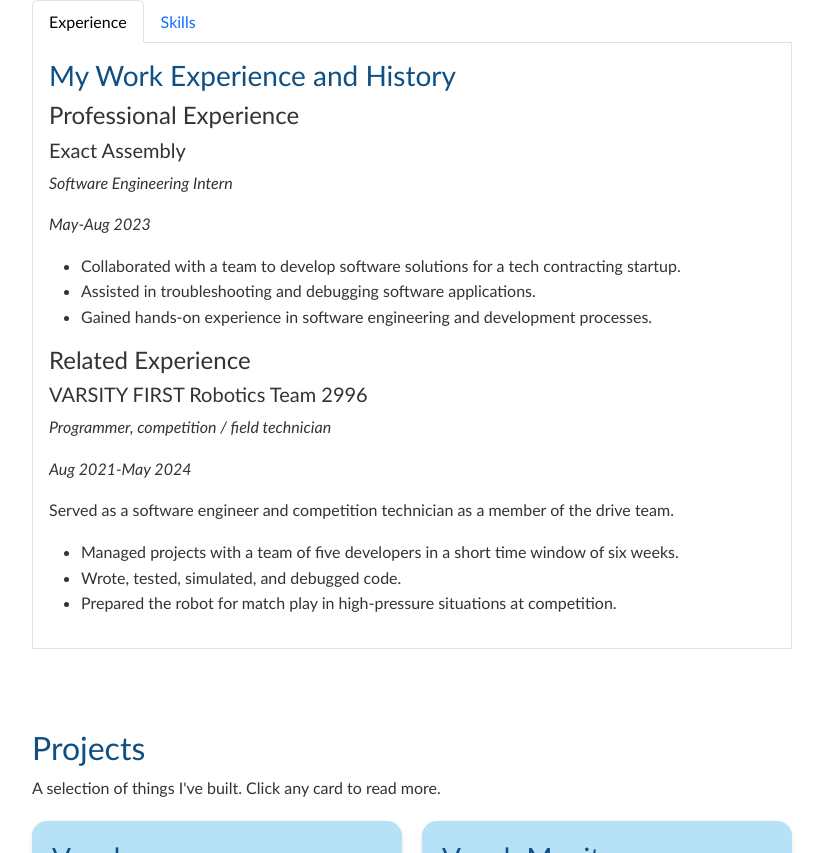
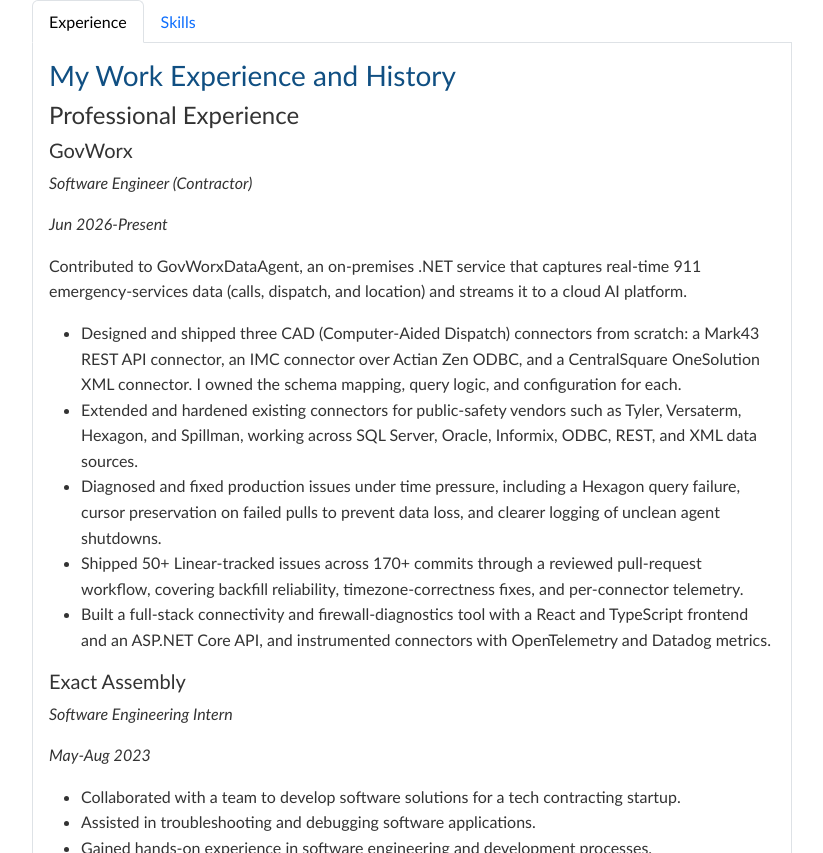
Before and after one commit to bsafig/portfolio-web-page, a React (Vite) app: page / in a window 1280 px wide. Shown: the part 538-1391 px from the top of the page, without its empty margins (228-1051 px from the left). Built offline with nearby package versions, Linux system fonts and the light colour scheme.

Commit message:
feat: add GovWorx experience and reorder skills

```diff
--- a/src/pages/Home.jsx
+++ b/src/pages/Home.jsx
@@ -10,6 +10,41 @@
   <>
     <h3>My Work Experience and History</h3>
     <h4>Professional Experience</h4>
+
+    <h5>GovWorx</h5>
+    <p><em>Software Engineer (Contractor)</em></p>
+    <p><em>Jun 2026-Present</em></p>
+    <p>
+      Contributed to GovWorxDataAgent, an on-premises .NET service that captures real-time 911
+      emergency-services data (calls, dispatch, and location) and streams it to a cloud AI platform.
+    </p>
+    <ul>
+      <li>
+        Designed and shipped three CAD (Computer-Aided Dispatch) connectors from scratch: a Mark43
+        REST API connector, an IMC connector over Actian Zen ODBC, and a CentralSquare OneSolution
+        XML connector. I owned the schema mapping, query logic, and configuration for each.
+      </li>
+      <li>
+        Extended and hardened existing connectors for public-safety vendors such as Tyler,
+        Versaterm, Hexagon, and Spillman, working across SQL Server, Oracle, Informix, ODBC, REST,
+        and XML data sources.
+      </li>
+      <li>
+        Diagnosed and fixed production issues under time pressure, including a Hexagon query failure,
+        cursor preservation on failed pulls to prevent data loss, and clearer logging of unclean
+        agent shutdowns.
+      </li>
+      <li>
+        Shipped 50+ Linear-tracked issues across 170+ commits through a reviewed pull-request
+        workflow, covering backfill reliability, timezone-correctness fixes, and per-connector
+        telemetry.
+      </li>
+      <li>
+        Built a full-stack connectivity and firewall-diagnostics tool with a React and TypeScript
+        frontend and an ASP.NET Core API, and instrumented connectors with OpenTelemetry and Datadog
+        metrics.
+      </li>
+    </ul>
 
     <h5>Exact Assembly</h5>
     <p><em>Software Engineering Intern</em></p>
@@ -40,22 +75,35 @@
 
     <h5>Technical Skills</h5>
     <ul>
+      <li>C#</li>
+      <li>.NET</li>
+      <li>ASP.NET Core</li>
+      <li>SQL</li>
+      <li>TypeScript</li>
+      <li>React</li>
+      <li>REST API Integration</li>
+      <li>System Integration</li>
+      <li>Data Pipelines / ETL</li>
+      <li>Entity Framework Core</li>
+      <li>Observability (OpenTelemetry &amp; Datadog)</li>
+      <li>Quartz.NET (Job Scheduling)</li>
+      <li>Docker</li>
+      <li>Java</li>
+      <li>C++</li>
+      <li>C</li>
+      <li>Python</li>
+      <li>JavaScript</li>
       <li>Git</li>
-      <li>C</li>
-      <li>C++</li>
-      <li>Java</li>
-      <li>Python</li>
-      <li>Software Construction</li>
-      <li>Software Design</li>
-      <li>Software Development</li>
+      <li>XML</li>
       <li>HTML</li>
       <li>CSS</li>
-      <li>SQL</li>
-      <li>JavaScript</li>
       <li>Bootstrap</li>
+      <li>Software Design</li>
+      <li>Software Construction</li>
+      <li>Software Development</li>
+      <li>Shell Scripting</li>
+      <li>GNU Debugger</li>
       <li>Secure Shell</li>
-      <li>GNU Debugger</li>
-      <li>Shell Scripting</li>
       <li>cPanel</li>
       <li>FTP</li>
       <li>Hardware Architecture</li>
```
